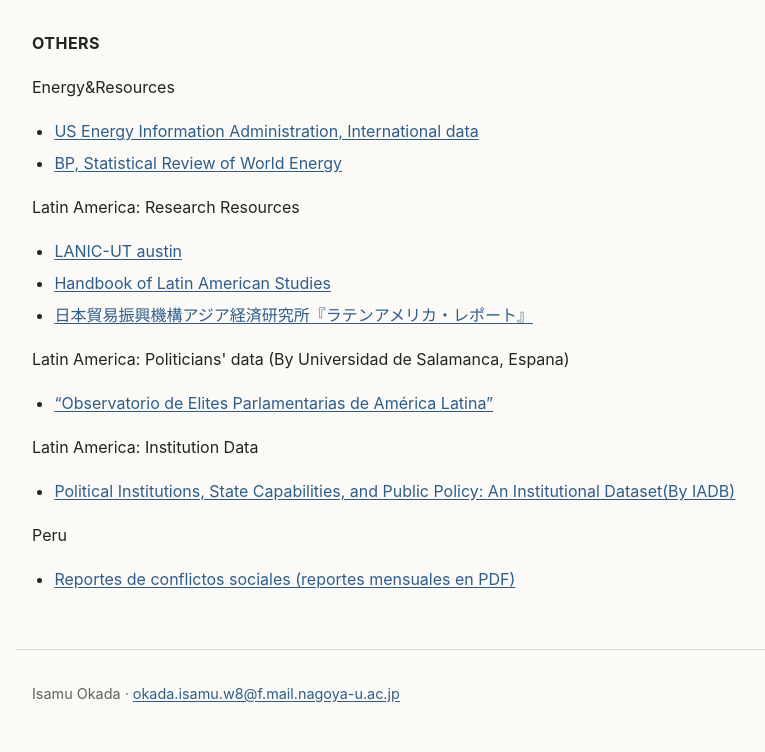
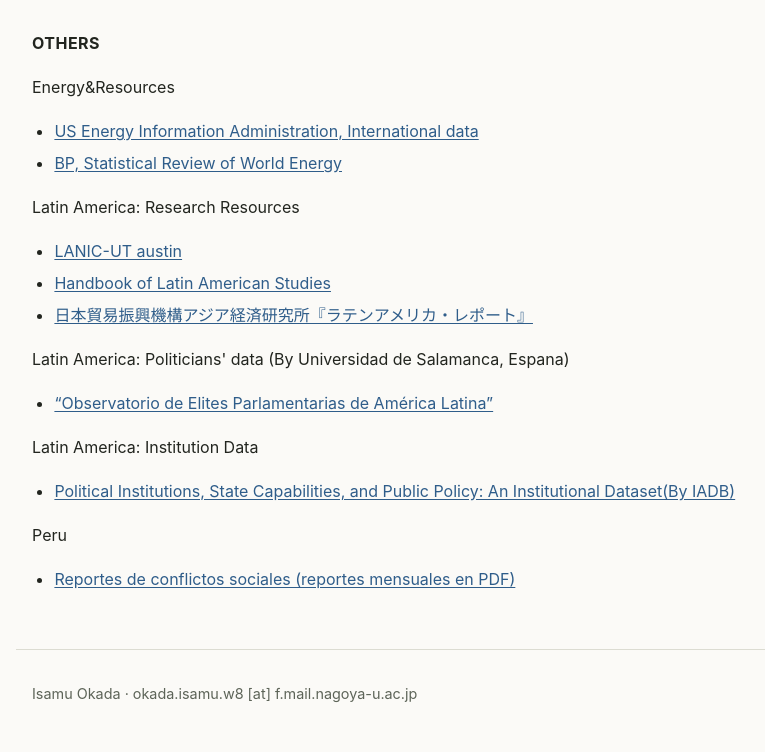
Before and after one commit to isamu10000/gsidprofile, a plain HTML site: page data-links.html in a window 1280 px wide. Shown: the part 2463-3215 px from the top of the page, without its empty margins (154-919 px from the left). Drawn offline with Linux system fonts and the light colour scheme.

Commit message:
Add files via upload

```diff
--- a/data-links.html
+++ b/data-links.html
@@ -113,7 +113,7 @@
 
 </main>
 <footer class="site-footer">
-<p>Isamu Okada · <a href="mailto:okada.isamu.w8@f.mail.nagoya-u.ac.jp">okada.isamu.w8@f.mail.nagoya-u.ac.jp</a></p>
+<p>Isamu Okada · okada.isamu.w8 [at] f.mail.nagoya-u.ac.jp</p>
 </footer>
 </body>
 </html>
```
Also changed, not shown: games.html (+1 -1 lines), index.html (+1 -1 lines), ja/index.html (+1 -1 lines), ja/works.html (+1 -1 lines), manuals.html (+1 -1 lines), teaching.html (+1 -1 lines), works.html (+1 -1 lines), 1 other file.
